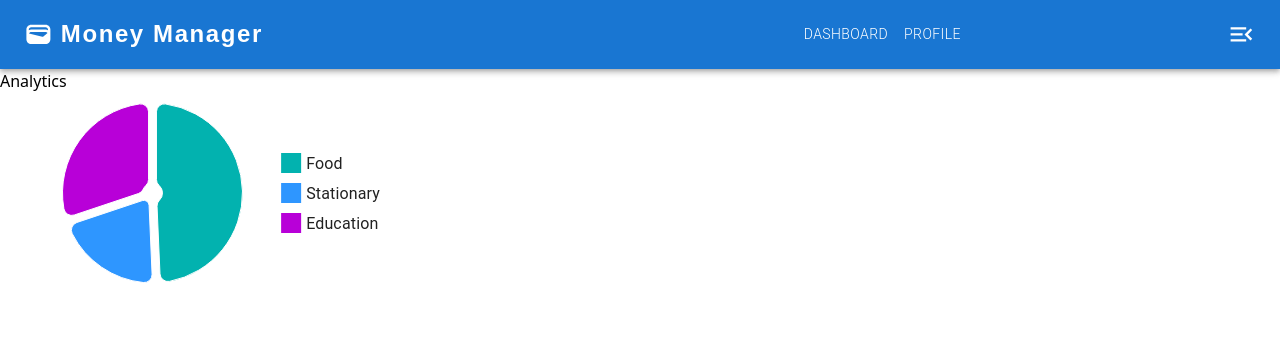
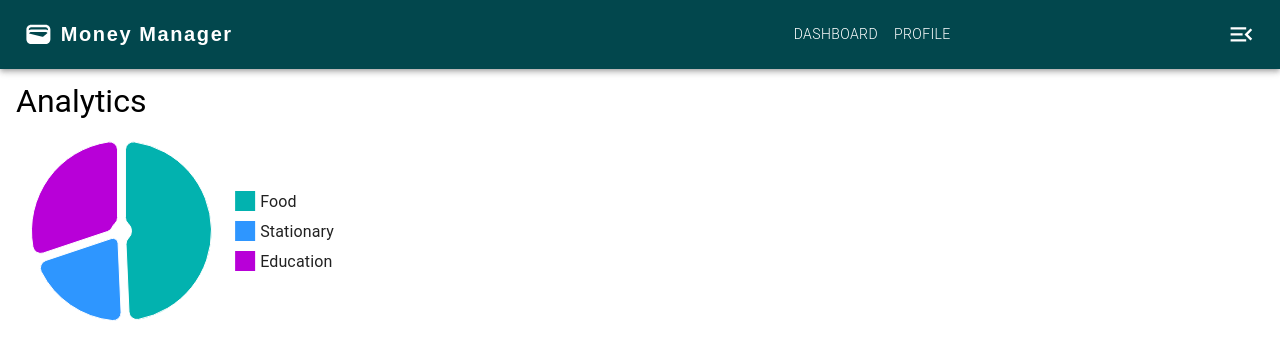
Before and after one commit to theavnishkumar/personal-finance-management-app, a React (Vite) app in the folder client/: page /analytics in a window 1280 px wide. Shown: the top 360 px of the page. Built offline with nearby package versions, Linux system fonts and the light colour scheme.

Commit message:
update ui

```diff
--- a/client/src/App.jsx
+++ b/client/src/App.jsx
@@ -4,7 +4,7 @@ import BottomNav from "./components/BottomNav";
 
 const App = () => {
   return (
-    <main className="min-h-svh">
+    <main className="">
       <Appbar />
       <Outlet />
       <BottomNav />
--- a/client/src/components/Appbar.jsx
+++ b/client/src/components/Appbar.jsx
@@ -24,12 +24,12 @@ function Appbar() {
   };
 
   return (
-    <AppBar position="static">
+    <AppBar position="static" sx={{ background: "#02474d" }}>
       <Container maxWidth="xl">
         <Toolbar disableGutters>
           <Wallet sx={{ mr: 1, fontSize: "1.8rem" }} />
           <Typography
-            variant="h5"
+            variant="h6"
             noWrap
             component={Link}
             to={"/"}
--- a/client/src/components/BottomNav.jsx
+++ b/client/src/components/BottomNav.jsx
@@ -4,7 +4,7 @@ import BottomNavigationAction from "@mui/material/BottomNavigationAction";
 import {
   EqualizerRounded,
   SpaceDashboardRounded,
-  MenuRounded,
+  AccountCircleRounded,
 } from "@mui/icons-material";
 import { Paper } from "@mui/material";
 import AppDrawer from "./AppDrawer";
@@ -21,7 +21,7 @@ export default function BottomNav() {
   return (
     <Paper
       sx={{
-        position: "fixed",
+        position: "absolute",
         bottom: 0,
         left: 0,
         right: 0,
@@ -49,8 +49,10 @@ export default function BottomNav() {
           to="/analytics"
         />
         <BottomNavigationAction
-          label="Menu"
-          icon={<MenuRounded onClick={toggleDrawer(true)} />}
+          component={Link}
+          to={"/profile"}
+          label="Profile"
+          icon={<AccountCircleRounded />}
         />
       </BottomNavigation>
       <AppDrawer open={open} toggleDrawer={toggleDrawer} />
--- a/client/src/pages/Analytics.jsx
+++ b/client/src/pages/Analytics.jsx
@@ -1,9 +1,17 @@
+import { Typography } from "@mui/material";
 import { PieChart } from "@mui/x-charts/PieChart";
 
 const Analytics = () => {
   return (
     <div className="">
+      <Typography
+        variant="h5"
+        mb={-2}
+        sx={{ px: "1rem", pt: "0.7rem", fontSize: "2rem" }}
+      >
         Analytics
+      </Typography>
+      <div className="overflow-auto -ml-4">
         <PieChart
           series={[
             {
@@ -12,15 +20,18 @@ const Analytics = () => {
                 { id: 1, value: 20, label: "Stationary" },
                 { id: 2, value: 30, label: "Education" },
               ],
+              highlightScope: { faded: "global", highlighted: "item" },
+              faded: { innerRadius: 30, additionalRadius: -30, color: "gray" },
               innerRadius: 10,
               outerRadius: 90,
               paddingAngle: 5,
               cornerRadius: 8,
             },
           ]}
-        width={400}
-        height={200}
+          width={370}
+          height={250}
         />
+      </div>
     </div>
   );
 };
--- a/client/src/pages/Dashboard.jsx
+++ b/client/src/pages/Dashboard.jsx
@@ -6,9 +6,14 @@ const Dashboard = () => {
     <div>
       Dashboard
       <Fab
-        color="primary"
         aria-label="edit"
-        sx={{ position: "fixed", bottom: 70, right: 30 }}
+        sx={{
+          position: "fixed",
+          bottom: { xs: 70, md: 20 },
+          right: 15,
+          backgroundColor: "#02474d",
+          color: "white",
+        }}
       >
         <EditIcon />
       </Fab>
```
Lines whose indentation alone changed are shown as unchanged.
